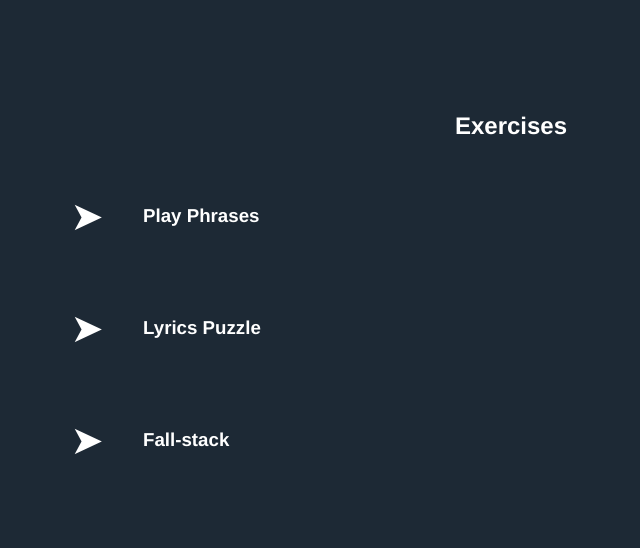
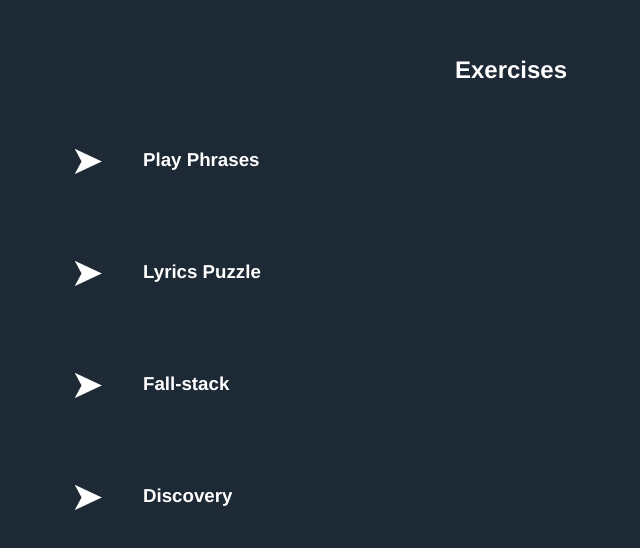
Before and after one commit to probil/play-with-english, a Vue app: page / in a window 1280 px wide. Shown: the part 106-654 px from the top of the page, without its empty margins (129-769 px from the left). Built offline with nearby package versions, Linux system fonts and the light colour scheme.

Commit message:
feat(discover): init discovery page

```diff
--- a/src/components/pages/Dashboard.vue
+++ b/src/components/pages/Dashboard.vue
@@ -32,6 +32,10 @@ export default {
       {
         title: 'Fall-stack',
         link: '/fall-stack',
+      },
+      {
+        title: 'Discovery',
+        link: '/discovery',
       },
     ],
   }),
--- /dev/null
+++ b/src/components/pages/Discovery.vue
@@ -0,0 +1,15 @@
+<template>
+  <div class="discovery">
+    <h2>Discovery</h2>
+  </div>
+</template>
+<style lang="stylus">
+  .discovery
+    width: 960px;
+    height 100%
+    margin: auto;
+    display flex
+    justify-content center
+    align-items center
+    margin-top 40px
+</style>
--- a/src/router.js
+++ b/src/router.js
@@ -4,6 +4,7 @@ import Router from 'vue-router';
 import DashboardPage from '@/components/pages/Dashboard.vue';
 import PlayPhrasesPage from '@/components/pages/PlayPhrases.vue';
 import LyricsPuzzlePage from '@/components/pages/LyricsPuzzle.vue';
+import DiscoveryPage from '@/components/pages/Discovery.vue';
 
 const FallStackPage = () => import('@/components/pages/FallStack.vue');
 
@@ -17,5 +18,6 @@ export default new Router({
     { path: '/fall-stack', component: FallStackPage },
     { path: '/play-phrases', component: PlayPhrasesPage },
     { path: '/lyrics-puzzle', component: LyricsPuzzlePage },
+    { path: '/discovery', component: DiscoveryPage },
   ],
 });
```
